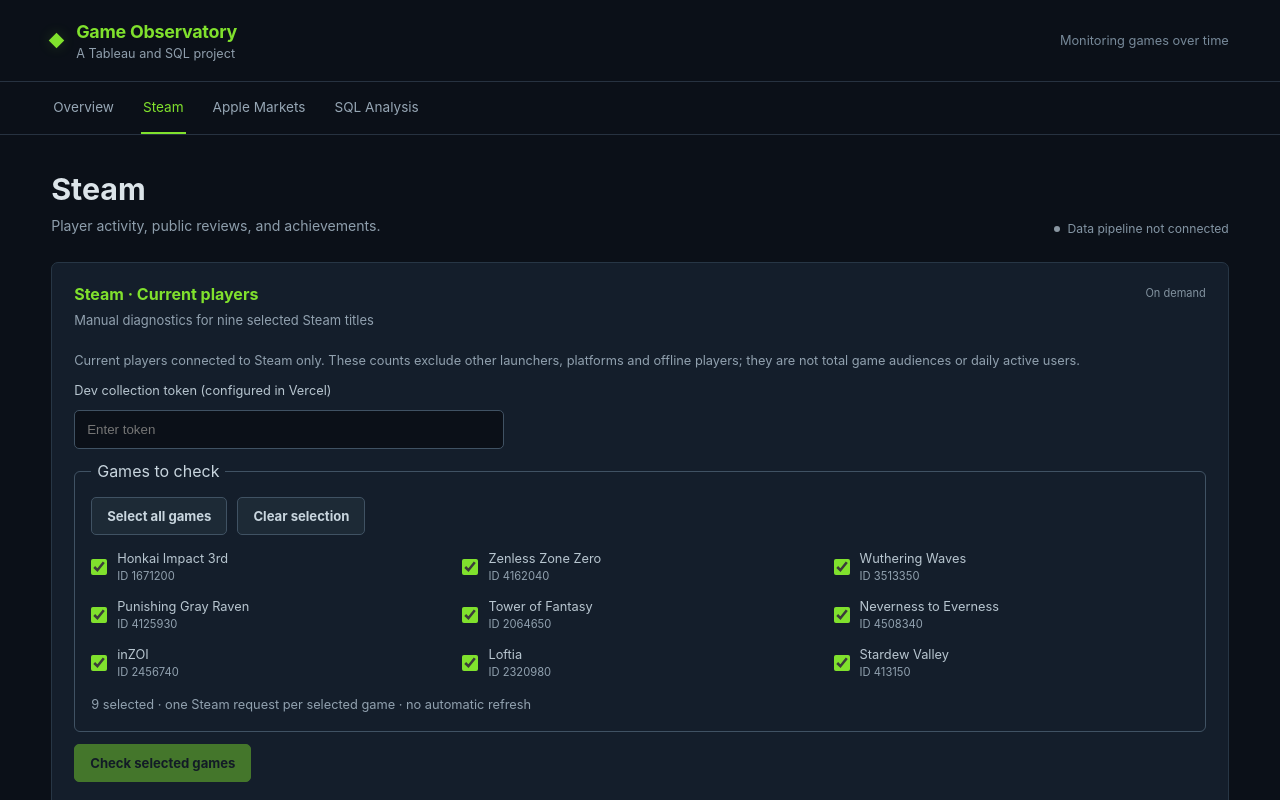
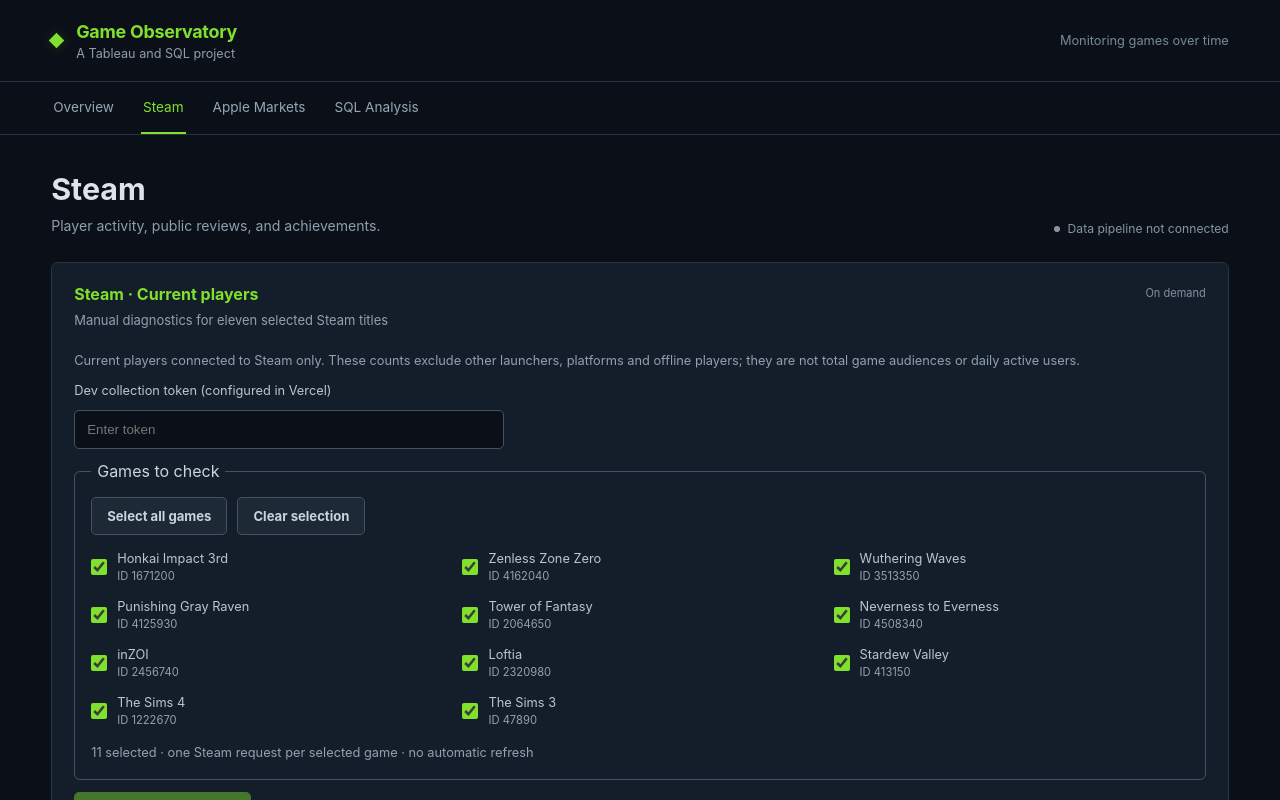
Before and after one commit to qatalyse/Game-Observatory, a React (Vite) app in the folder frontend/: page / in a window 1280 px wide. Both pictures are taken after a click on the button "Steam". Shown: the top 800 px of the page. Built offline with nearby package versions, Linux system fonts and the light colour scheme.

Commit message:
ui: add Sims 3 and Sims 4 to Steam tracked-game selector

```diff
--- a/frontend/src/SteamDevCollection.tsx
+++ b/frontend/src/SteamDevCollection.tsx
@@ -10,6 +10,8 @@ export const steamGames = [
   { id: "2456740", name: "inZOI" },
   { id: "2320980", name: "Loftia" },
   { id: "413150", name: "Stardew Valley" },
+  { id: "1222670", name: "The Sims 4" },
+  { id: "47890", name: "The Sims 3" },
 ];
 
 type PlayerResult = {
@@ -59,7 +61,7 @@ export default function SteamDevCollection() {
   return (
     <section className="panel dev-panel" aria-label="Steam concurrent-player diagnostics">
       <div className="panel-heading">
-        <div><h2>Steam · Current players</h2><p>Manual diagnostics for nine selected Steam titles</p></div>
+        <div><h2>Steam · Current players</h2><p>Manual diagnostics for eleven selected Steam titles</p></div>
         <span className="panel-status">On demand</span>
       </div>
       <div className="dev-body">
```
